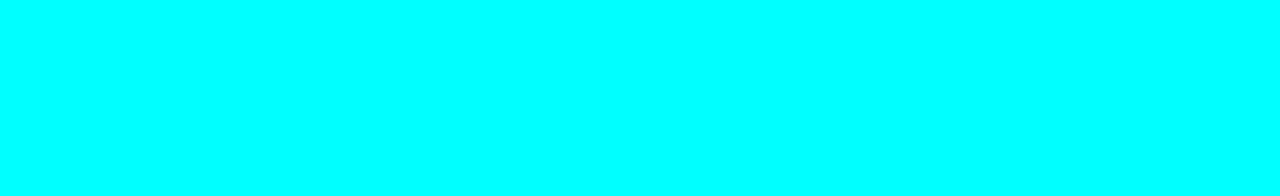
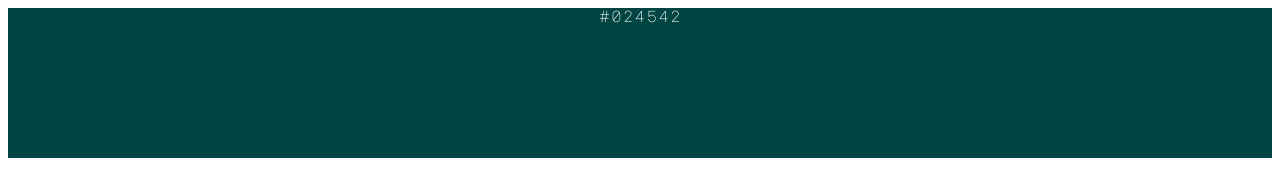
Before and after one commit to Sirius-33/a-hex-clock, a website: page pkg/src/html/index.html in a window 1280 px wide. Drawn offline with Linux system fonts and the light colour scheme.

Commit message:
Changed README.md + added css and javascript bits

```diff
--- a/pkg/src/css/hexClock.css
+++ b/pkg/src/css/hexClock.css
@@ -1,15 +1,3 @@
-
-* {
-  margin: 0;
-  padding: 0;
-}
-
-/*make the body occupy full height*/
-html,
-body {
-  height: 100%;
-  background-color: aqua;
-}
 
 /* HexClock styling */
 
@@ -17,8 +5,14 @@ body {
 @import url('https://fonts.googleapis.com/css2?family=Major+Mono+Display&display=swap');
 
 #hexClock {
+  z-index: 1;
   color: #FFF;
-  font: 3rem;
-  font-family: 'Major Mono Display, monospace';
+  font: 33rem;
+  height: 150px;
+  font-family: 'Major Mono Display', monospace;
+	text-align: center;
+}
 
+#hexClock__container{
+  z-index: -1000;
 }
--- a/pkg/src/html/index.html
+++ b/pkg/src/html/index.html
@@ -4,12 +4,12 @@
   <meta charset="UTF-8">
   <meta name="viewport" content="width=device-width, initial-scale=1.0">
   <link rel="stylesheet" href="../css/hexClock.css">
-  <script src="../js/hexClock.js"></script>
+  <script src="../js/hexClock.js" defer></script>
   <title>HexClock Module</title>
 </head>
 <body>
 
-<div class="hexClock__container">
+<div id="hexClock__container">
   <div id="hexClock"></div>
 </div>
 
--- a/pkg/src/js/hexClock.js
+++ b/pkg/src/js/hexClock.js
@@ -0,0 +1,29 @@
+
+
+// We use EC5 methods to acquire real-time date from a user's browser client-side ,- .getHours, .getMinutes, .getSeconds (https://www.w3schools.com/jsref/jsref_gethours.asp)
+
+var d, h, m, s, color;
+
+function displayTime() {
+	d = new Date(); //new data object
+	h = d.getHours();
+	m = d.getMinutes();
+	s = d.getSeconds();
+
+	//add zero to the left of the numbers if they are single digits
+	if(h <= 9) h = '0'+h;
+	if(m <= 9) m = '0'+m;
+	if(s <= 9) s = '0'+s;
+
+	color = "#"+h+m+s;
+	//set background color
+	document.getElementById("hexClock__container").style.background = color;
+	//set time
+	document.getElementById("hexClock").innerHTML = color;
+
+	//update the function every second
+	setTimeout(displayTime, 1000);
+}
+
+// We call our clock function
+  displayTime();
```
Also changed, not shown: README.md.
